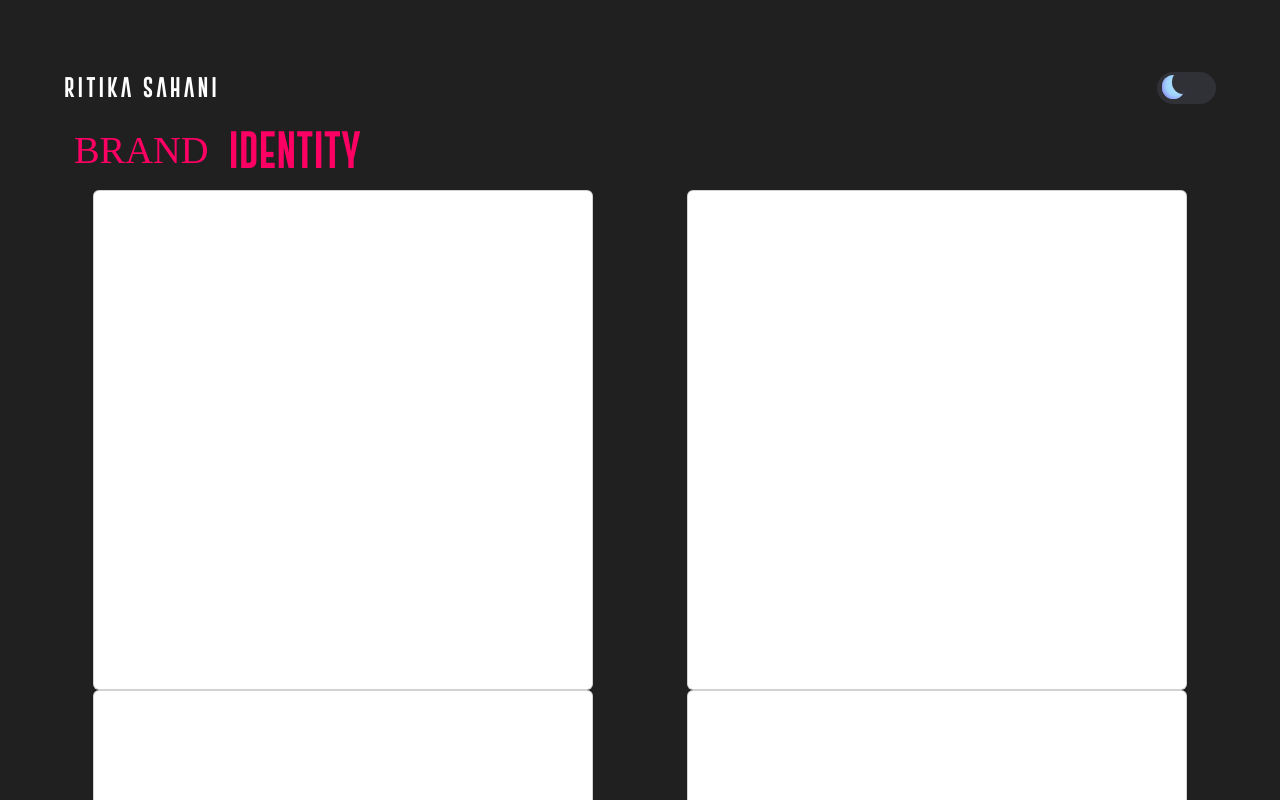
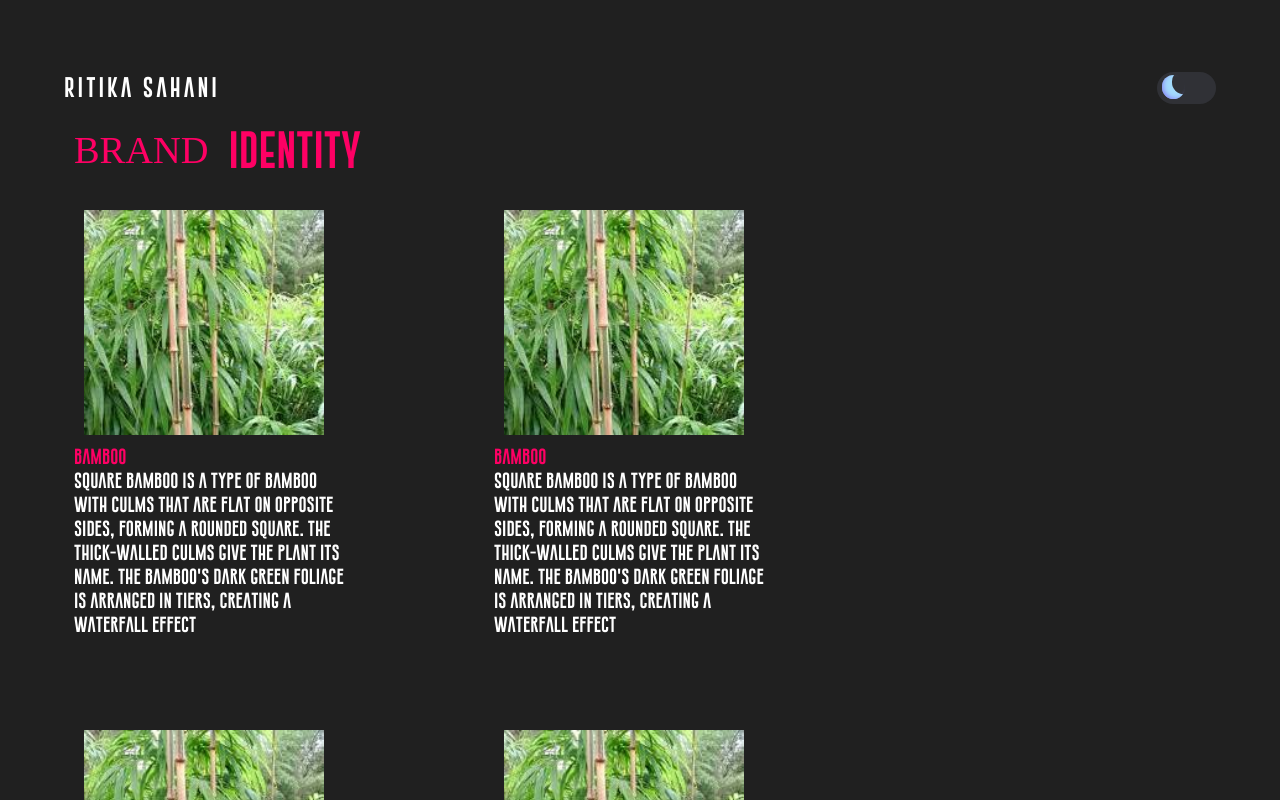
Before and after one commit to chanakya-ex3/ritikaProject, a React (Create React App) app: page /brand in a window 1280 px wide. Shown: the top 800 px of the page. Built offline with nearby package versions, Linux system fonts and the light colour scheme; a web font is replaced by a local one.

Commit message:
safe commit

```diff
--- a/src/App.css
+++ b/src/App.css
@@ -94,6 +94,7 @@ body{
 }
 
 .navigation {
+  z-index: 1;
   height: 14vh;
   position: sticky;
   top: 0;
--- a/src/Pages/Brandidentity.js
+++ b/src/Pages/Brandidentity.js
@@ -42,8 +42,12 @@ const BrandIdentity = () => {
                     Records.map(record => {
                         return (
                             <>
-                                <div className="card">
-                                    {/* <img className="card-image" src="./images/bamboo.jpeg" /> */}
+                                <div className="cardx">
+                                    <div className="internal-card">
+                                    <img className="card-image" src="./images/bamboo.jpeg" />
+                                    <div className="card-title">{record.name}</div>
+                                    <div className="card-sub-title">{record.desc}</div>
+                                    </div>
                                 </div>
                             </>
                         )
--- a/src/Pages/style.css
+++ b/src/Pages/style.css
@@ -2,21 +2,22 @@
   text-align: center;
 }
 
-  :root{
+:root {
   --primary-color: #000000;
   --secondary-color: #FFFFFF;
   --background-color: #202020;
   --footer-color: #000000;
   --always-light: #FFFFFF;
-    --always-dark:#000000;
+  --always-dark: #000000;
 }
-  .light-theme{
+
+.light-theme {
   --primary-color: #FFFFFF;
   --secondary-color: #1E1E1E;
   --background-color: #FBFBFB;
   --footer-color: #000000;
   --always-light: #FFFFFF;
-    --always-dark:#000000;
+  --always-dark: #000000;
 }
 
 
@@ -75,9 +76,10 @@
   box-shadow: none;
   background: linear-gradient(40deg, #ff0080, #ff8c00 70%);
 }
+
 /* slider ends here */
 
-  body{
+body {
   background-color: var(--background-color);
 }
 
@@ -104,16 +106,17 @@
   display: flex;
 }
 
-  .head-slide{
+.head-slide {
   margin: 0 5vw;
   height: 10hv;
   display: flex;
   justify-content: left;
 }
 
-  .main-slide{
+.main-slide {
+  margin-left: 5vw;
   display: flex;
-    justify-content: space-evenly;
+  justify-content: left;
   flex-flow: wrap;
   align-items: center;
   height: fit-content;
@@ -121,10 +124,34 @@
   display: flex;
 }
 
-  .card{
-
-    /* background-color: var(--background-color); */
-    /* margin: 10px; */
-    width: 500px;
+.cardx {
+  outline: 0;
+  display: flex;
+  justify-content: center;
+  background-color: var(--background-color);
+  text-align: left;
+  margin: 10px;
+  width: 400px;
   height: 500px;
 }
+
+.internal-card{
+  width: fit-content;
+  display: inline-block;
+}
+
+.card-image {
+  margin: 10px;
+  width: 60%;
+  display: inline-block;
+  align-self: center;
+}
+
+.card-title {
+  color: #FE0064;
+}
+
+.card-sub-title{
+  width: 70%;
+  color: #FFFFFF;
+}
```
Lines whose indentation alone changed are shown as unchanged.
